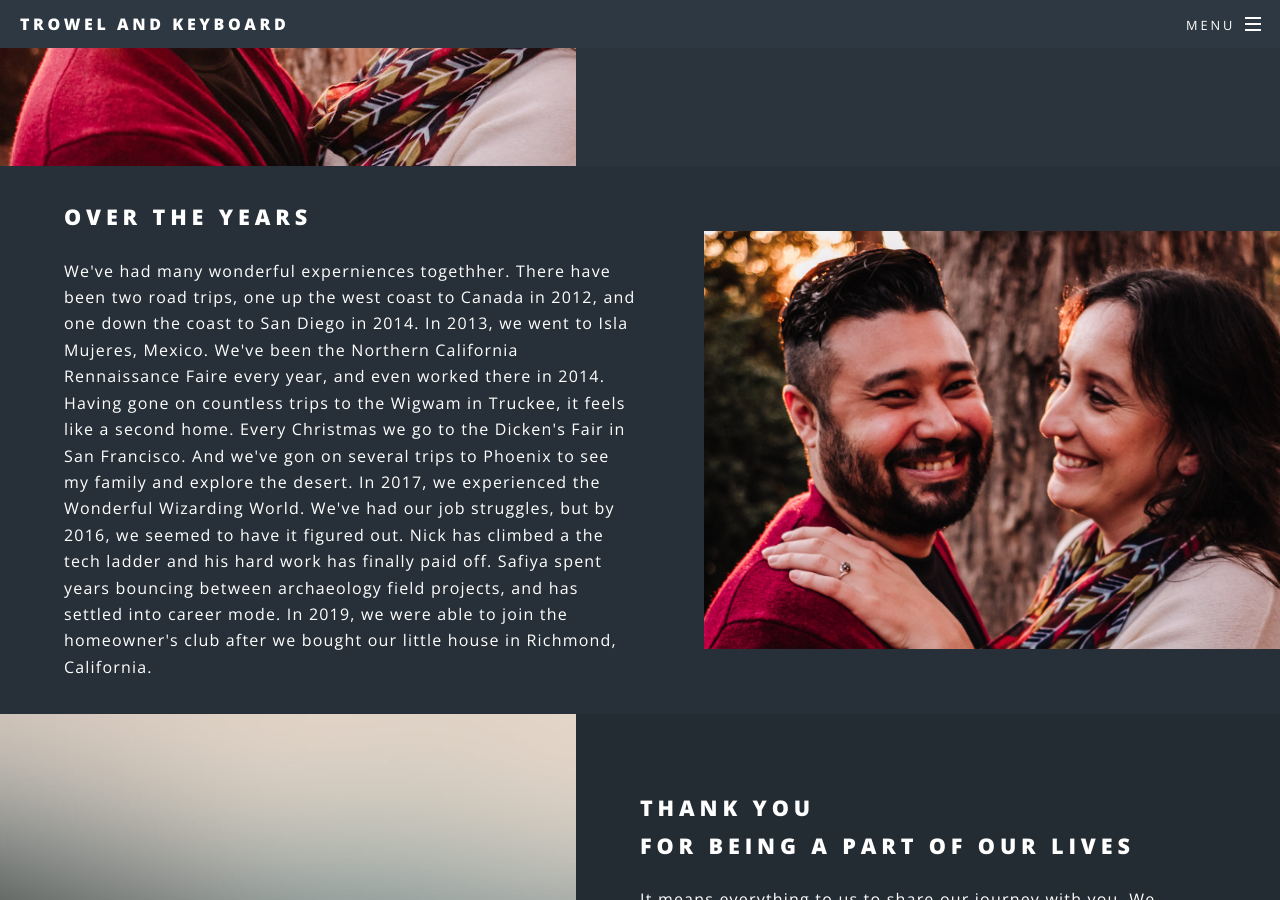
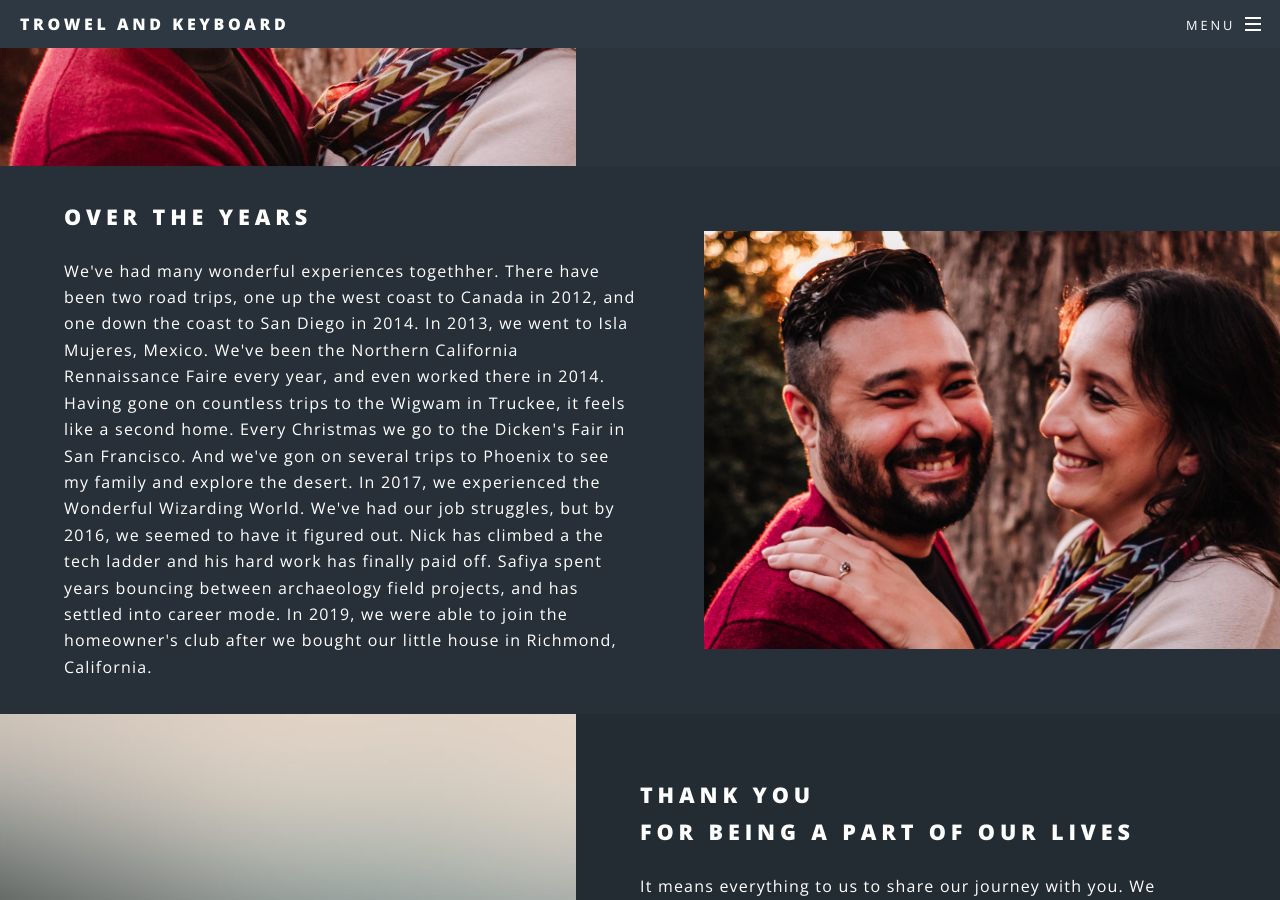
Before and after one commit to trowelandkeyboard/trowelandkeyboard.github.io, a Jekyll site: the page built from index.html, in a window 1280 px wide and 900 px high, scrolled down 1764 px. Built offline with Jekyll 4.4.1, drawn with Linux system fonts in a browser that asks for light colours; some of the changed text lies outside the part shown.

Commit message:
Update index.html

```diff
--- a/index.html
+++ b/index.html
@@ -44,7 +44,7 @@
 							<div class="image"><img src="images/pic02.jpg" alt="" /></div><div class="content">
 								<h2>Over the Years<br />
 								</h2>
-								<p>We've had many wonderful experniences togethher. There have been two road trips, one up the west coast to Canada in 2012, and one down the coast to San Diego in 2014.
+								<p>We've had many wonderful experiences togethher. There have been two road trips, one up the west coast to Canada in 2012, and one down the coast to San Diego in 2014.
 								In 2013, we went to Isla Mujeres, Mexico. We've been the Northern California Rennaissance Faire every year, and even worked there in 2014.
 								Having gone on countless trips to the Wigwam in Truckee, it feels like a second home. Every Christmas we go to the Dicken's Fair in San Francisco.
 								And we've gon on several trips to Phoenix to see my family and explore the desert. In 2017, we experienced the Wonderful Wizarding World. We've had our job struggles, but by 2016, we seemed to have it figured out.
@@ -60,7 +60,8 @@
 								We look forward to spending our future with you all.<br />
 							<br />
 							<br />
-							Love, Nick & Safiya</p>
+							Love, <br />
+									Nick & Safiya</p>
 							</div>
 						</section>
 					</section>
```
